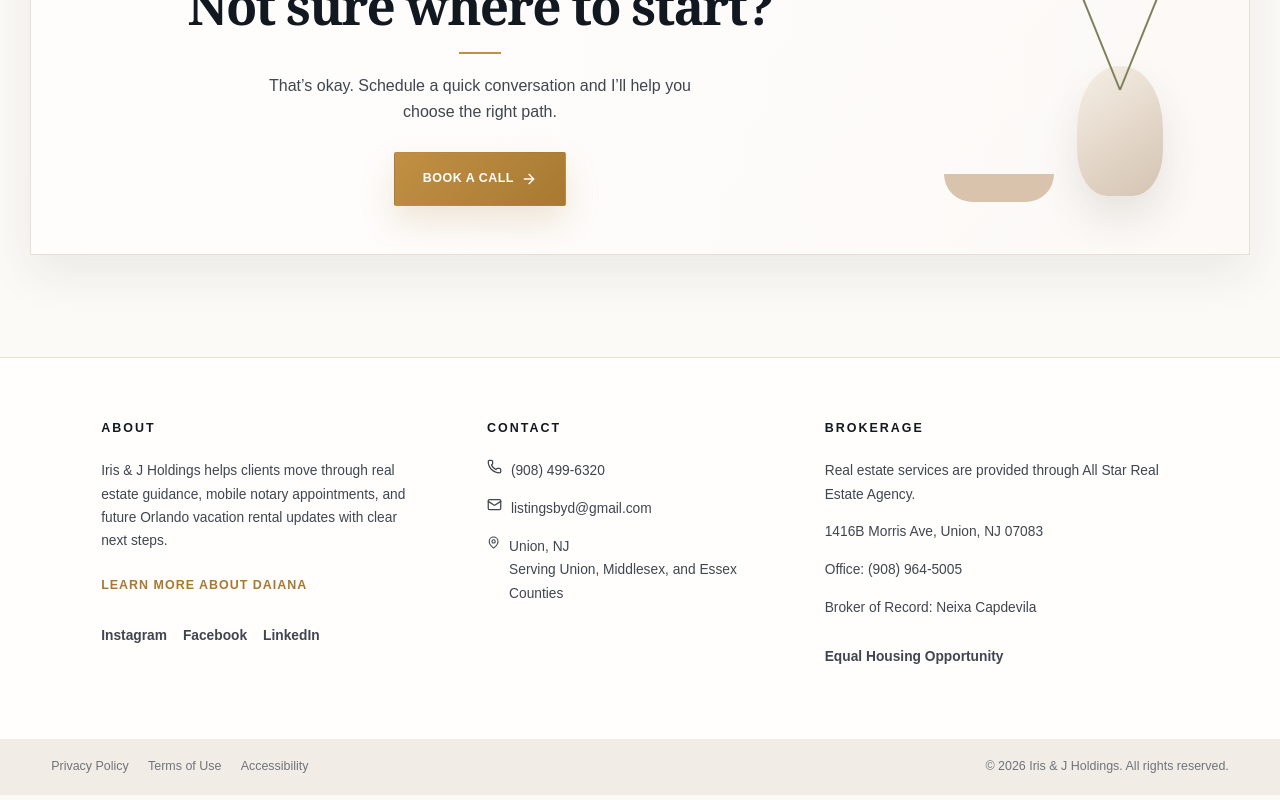
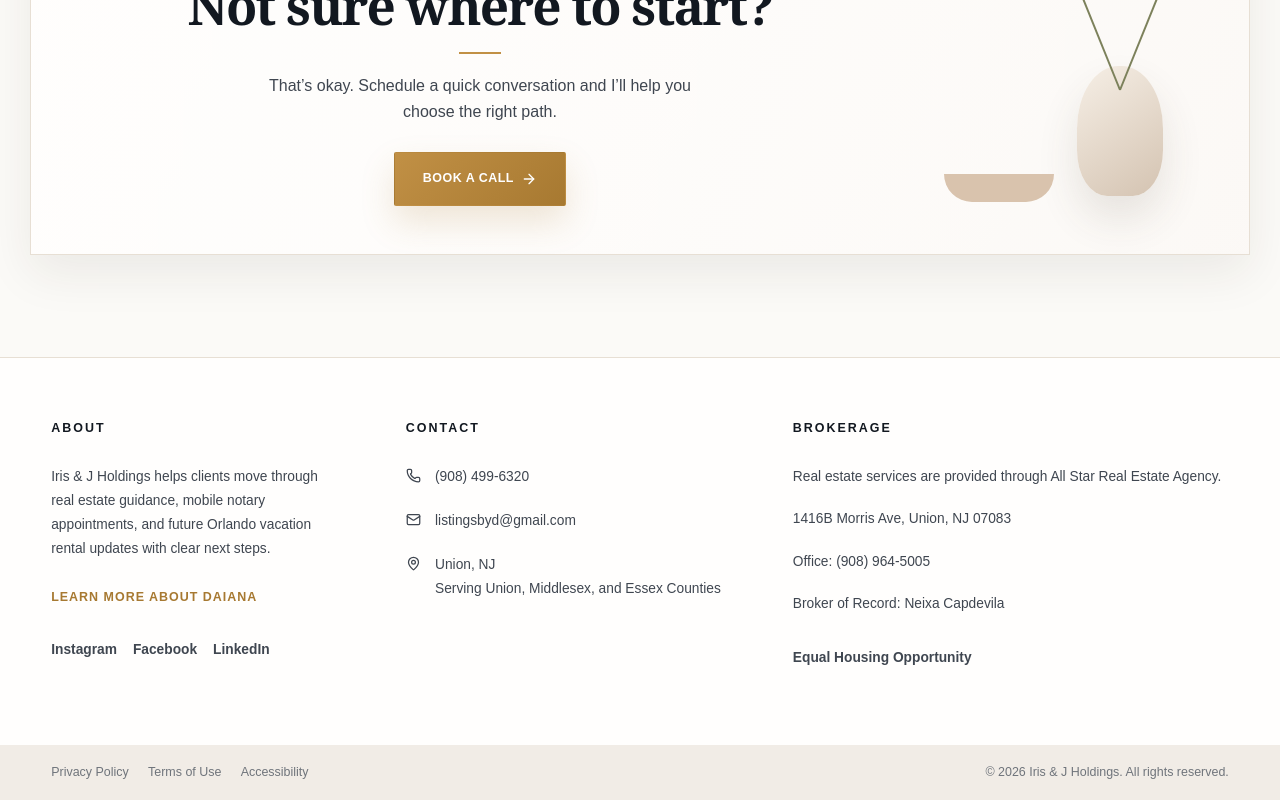
Before and after one commit to Emanuel628/Iris-and-J-Holdings, a React (Vite) app: page / in a window 1280 px wide. Shown: the part 3073-3873 px from the top of the page. Built offline with nearby package versions, Linux system fonts and the light colour scheme.

Commit message:
Give footer columns more room

```diff
--- a/src/styles/footer-cleanup.css
+++ b/src/styles/footer-cleanup.css
@@ -1,10 +1,11 @@
 .refined-footer .footer-main {
   display: grid;
-  grid-template-columns: minmax(260px, 1fr) minmax(240px, 0.85fr) minmax(320px, 1.1fr);
-  gap: clamp(2rem, 5vw, 4rem);
-  max-width: 1180px;
-  padding-top: clamp(2.6rem, 5vw, 4rem);
-  padding-bottom: clamp(2.6rem, 5vw, 4rem);
+  width: 100%;
+  max-width: none;
+  box-sizing: border-box;
+  grid-template-columns: minmax(280px, 0.9fr) minmax(320px, 1fr) minmax(430px, 1.35fr);
+  gap: clamp(2.75rem, 5vw, 6rem);
+  padding: clamp(3rem, 5vw, 4.5rem) clamp(1.5rem, 4vw, 5rem);
 }
 
 .refined-footer .footer-column {
@@ -13,30 +14,43 @@
 }
 
 .refined-footer .footer-column h3 {
-  margin-bottom: 1rem;
+  margin-bottom: 1.35rem;
 }
 
 .refined-footer .footer-column p {
-  max-width: 460px;
-  line-height: 1.7;
+  max-width: none;
+  line-height: 1.75;
 }
 
-.refined-footer .footer-contact p,
-.refined-footer .brokerage p {
-  display: flex;
-  align-items: flex-start;
-  gap: 0.55rem;
-  margin-bottom: 0.45rem;
+.refined-footer .footer-contact {
+  min-width: 320px;
+}
+
+.refined-footer .brokerage {
+  min-width: 430px;
+}
+
+.refined-footer .footer-contact p {
+  display: grid;
+  grid-template-columns: 18px minmax(0, 1fr);
+  gap: 0.7rem;
+  align-items: start;
+  margin-bottom: 0.8rem;
+}
+
+.refined-footer .footer-contact svg {
+  margin-top: 0.2rem;
 }
 
 .refined-footer .brokerage p {
   display: block;
+  margin-bottom: 0.7rem;
 }
 
 .refined-footer .footer-about-link {
   display: inline-flex;
   width: fit-content;
-  margin-top: 1rem;
+  margin-top: 1.2rem;
   color: var(--color-champagne-dark);
   font-size: 0.78rem;
   font-weight: 800;
@@ -45,20 +59,33 @@
 }
 
 .refined-footer .social-row {
-  margin-top: 1.35rem;
+  margin-top: 1.5rem;
 }
 
 .refined-footer .footer-bottom {
-  padding-right: max(var(--section-x), calc((100vw - 1180px) / 2));
-  padding-left: max(var(--section-x), calc((100vw - 1180px) / 2));
+  padding-right: clamp(1.5rem, 4vw, 5rem);
+  padding-left: clamp(1.5rem, 4vw, 5rem);
 }
 
-@media (max-width: 900px) {
+@media (max-width: 1120px) {
+  .refined-footer .footer-main {
+    grid-template-columns: 1fr 1fr;
+  }
+
+  .refined-footer .brokerage {
+    grid-column: 1 / -1;
+    min-width: 0;
+  }
+}
+
+@media (max-width: 760px) {
   .refined-footer .footer-main {
     grid-template-columns: 1fr;
+    gap: 2.25rem;
   }
 
-  .refined-footer .footer-column p {
-    max-width: 680px;
+  .refined-footer .footer-contact,
+  .refined-footer .brokerage {
+    min-width: 0;
   }
 }
```
